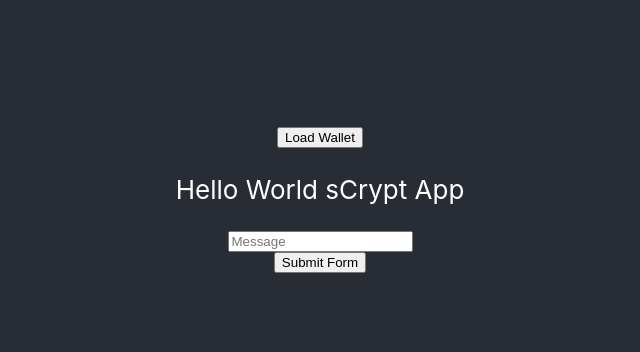
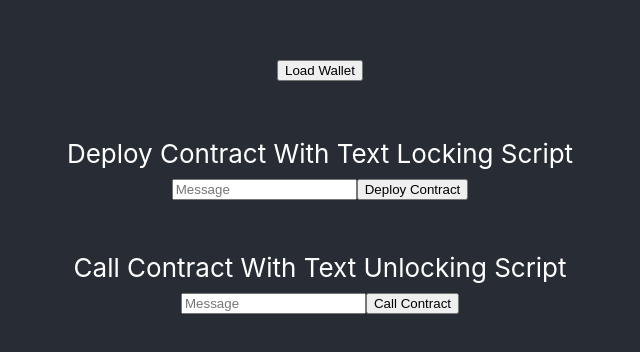
Before and after one commit to kevinhealy/helloworld, a React (Create React App) app: page / in a window 1280 px wide. Shown: the part 200-552 px from the top of the page, without its empty margins (320-960 px from the left). Built offline with nearby package versions, Linux system fonts and the light colour scheme.

Commit message:
Added buttons for deploying and calling contract.  Formatted things nicely.

```diff
--- a/src/App.tsx
+++ b/src/App.tsx
@@ -5,7 +5,8 @@
 function App() {
 
   const [formData, setFormData] = useState({
-    textFieldOne: '',
+    textFieldDeployContract: '',
+    textFieldCallContract: '',
   });
 
   const handleTextFieldChange = (event: React.ChangeEvent<HTMLInputElement>) => {
@@ -38,29 +39,69 @@
 
   };
 
-  const submitForm = () => {
-    alert('Submit Form');
+  const deployContract = () => {
+
+    // construct a new instance of `MyContract`
+    //let instance = new MyContract(...initArgs);
+
+    // connect the signer to the instance
+    //await instance.connect(signer);
+
+    // the contract UTXO’s satoshis
+    //const initBalance = 1234;
+
+    // build and send tx for deployment
+    //const deployTx = await instance.deploy(initBalance);
+
+    //alert(`Smart contract successfully deployed with txid ${deployTx.id}`);
+    alert('deploy contract')
+
+  };
+
+  const callContract = () => {
+
+    // 1) fetch a transaction from txid
+    //const tx = await signer.connectedProvider.getTransaction(txId)
+    // 2) create instance from transaction
+    //const instance = Counter.fromTx(tx, atOutputIndex)
+
+    //console.log('contract called: ', callTx.id);
+    alert('Call Contract');
+
   };
 
   return (
     <div className="App">
       <header className="App-header">
 
-      <button onClick={loadWallet}>Load Wallet</button>
+        <button onClick={loadWallet}>Load Wallet</button>
 
-        <p>
-          Hello World sCrypt App
+        <br />
+
+        <p> Deploy Contract With Text Locking Script  <br />
+          <input
+            type="text"
+            name="textFieldDeployContract"
+            value={formData.textFieldDeployContract}
+            onChange={handleTextFieldChange}
+            placeholder="Message"
+          />
+
+          <button onClick={deployContract}>Deploy Contract</button>
         </p>
-        <input
-                type="text"
-                name="textFieldOne"
-                value={formData.textFieldOne}
-                onChange={handleTextFieldChange}
-                placeholder="Message"
-              />
 
 
-      <button onClick={submitForm}>Submit Form</button>
+        <p> Call Contract With Text Unlocking Script <br />
+          <input
+            type="text"
+            name="textFieldCallContract"
+            value={formData.textFieldCallContract}
+            onChange={handleTextFieldChange}
+            placeholder="Message"
+          />
+
+          <button onClick={callContract}>Call Contract</button>
+        </p>
 
 
       </header>
```
